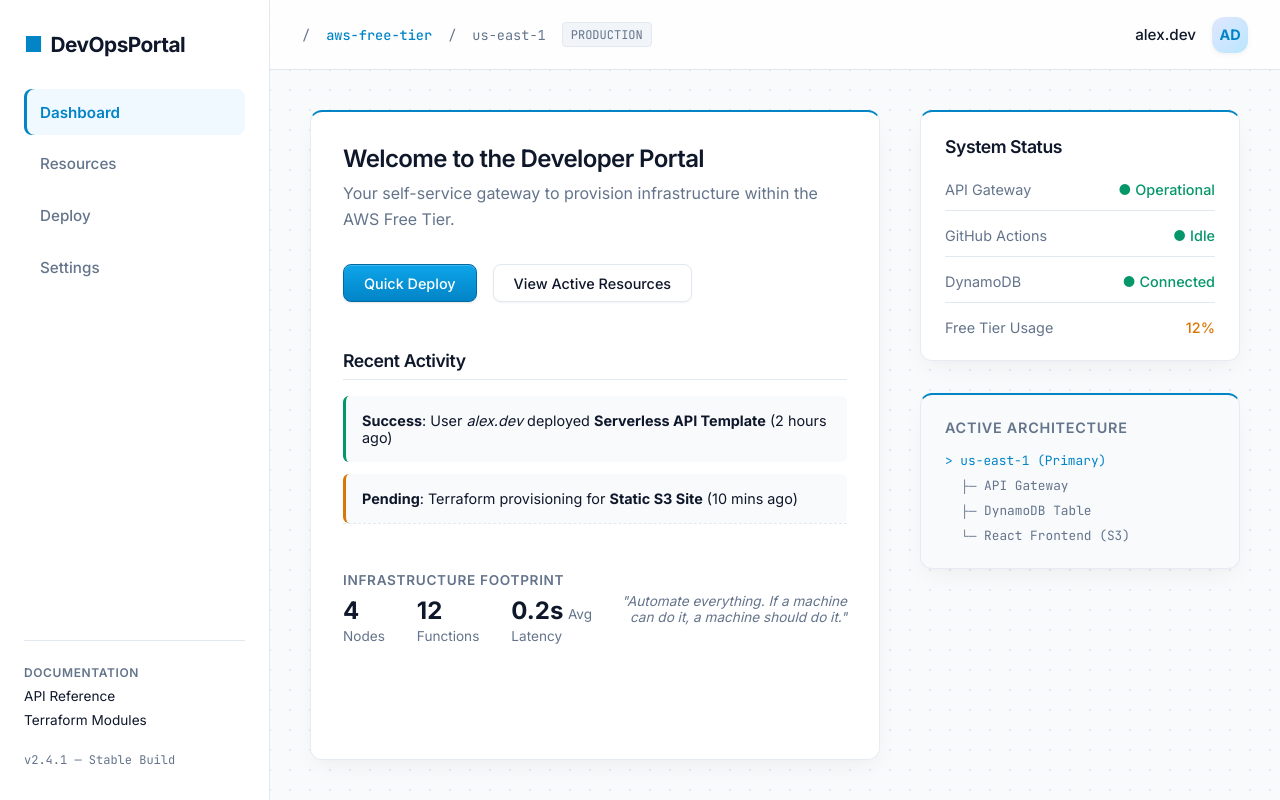
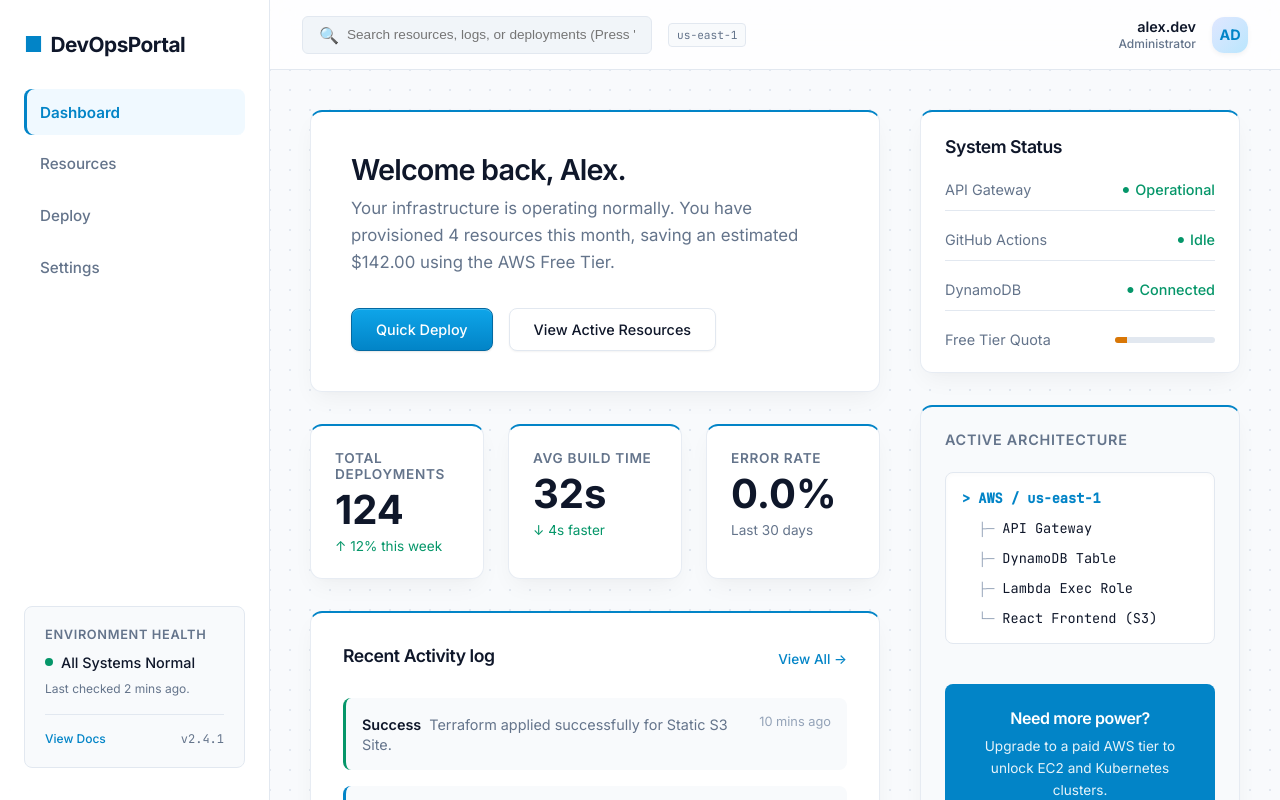
Before and after one commit to akhil96477/devops-portal, a React (Vite) app: page / in a window 1280 px wide. Built offline with nearby package versions, Linux system fonts and the light colour scheme.

Commit message:
Completely overhaul dashboard to fill empty space with dense data components

```diff
--- a/src/App.jsx
+++ b/src/App.jsx
@@ -32,13 +32,17 @@ function App() {
           </ul>
         </div>
 
-        {/* Sidebar Footer */}
-        <div style={{ marginTop: 'auto', borderTop: '1px solid var(--border-color)', paddingTop: '1.5rem', display: 'flex', flexDirection: 'column', gap: '0.5rem' }}>
-          <span style={{ fontSize: '0.75rem', fontWeight: '600', color: 'var(--text-muted)', textTransform: 'uppercase', letterSpacing: '0.05em' }}>Documentation</span>
-          <a href="#" style={{ fontSize: '0.85rem', color: 'var(--text-main)', textDecoration: 'none' }}>API Reference</a>
-          <a href="#" style={{ fontSize: '0.85rem', color: 'var(--text-main)', textDecoration: 'none' }}>Terraform Modules</a>
-          <div style={{ marginTop: '1rem', fontSize: '0.75rem', color: 'var(--text-muted)', fontFamily: 'JetBrains Mono, monospace' }}>
-            v2.4.1 — Stable Build
+        {/* Sidebar Footer - Heavy UI block */}
+        <div style={{ marginTop: 'auto', background: '#f8fafc', padding: '1.25rem', borderRadius: '8px', border: '1px solid var(--border-color)' }}>
+          <h4 style={{ fontSize: '0.8rem', textTransform: 'uppercase', color: 'var(--text-muted)', letterSpacing: '0.05em', marginBottom: '0.75rem' }}>Environment Health</h4>
+          <div style={{ display: 'flex', alignItems: 'center', gap: '0.5rem', marginBottom: '0.5rem' }}>
+            <div style={{ width: '8px', height: '8px', borderRadius: '50%', background: 'var(--success)' }}></div>
+            <span style={{ fontSize: '0.9rem', fontWeight: '500', color: 'var(--text-main)' }}>All Systems Normal</span>
+          </div>
+          <p style={{ fontSize: '0.75rem', color: 'var(--text-muted)' }}>Last checked 2 mins ago.</p>
+          <div style={{ marginTop: '1rem', paddingTop: '1rem', borderTop: '1px solid #e2e8f0', display: 'flex', justifyContent: 'space-between', fontSize: '0.75rem' }}>
+            <a href="#" style={{ color: 'var(--primary-color)', textDecoration: 'none', fontWeight: '500' }}>View Docs</a>
+            <span style={{ color: 'var(--text-muted)', fontFamily: 'JetBrains Mono, monospace' }}>v2.4.1</span>
           </div>
         </div>
       </aside>
@@ -46,17 +50,21 @@ function App() {
       {/* Main Content */}
       <main className="main-content">
         <header className="header" style={{ justifyContent: 'space-between' }}>
-          {/* Top Header Typographic Element */}
-          <div style={{ display: 'flex', alignItems: 'center', gap: '1rem', color: 'var(--text-muted)', fontSize: '0.85rem', fontFamily: 'JetBrains Mono, monospace' }}>
-            <span>/</span>
-            <span style={{ color: 'var(--primary-color)', fontWeight: '500' }}>aws-free-tier</span>
-            <span>/</span>
-            <span>us-east-1</span>
-            <span style={{ padding: '0.2rem 0.5rem', background: '#f1f5f9', borderRadius: '4px', border: '1px solid var(--border-color)', fontSize: '0.75rem' }}>PRODUCTION</span>
+
+          {/* Heavy Search Bar Element */}
+          <div style={{ display: 'flex', alignItems: 'center', gap: '1rem' }}>
+            <div style={{ display: 'flex', alignItems: 'center', gap: '0.5rem', background: '#f1f5f9', padding: '0.5rem 1rem', borderRadius: '6px', border: '1px solid var(--border-color)', width: '350px' }}>
+              <span style={{ color: '#94a3b8' }}>🔍</span>
+              <input type="text" placeholder="Search resources, logs, or deployments (Press '/')" style={{ border: 'none', background: 'transparent', outline: 'none', fontSize: '0.85rem', width: '100%', color: 'var(--text-main)' }} />
+            </div>
+            <span style={{ padding: '0.25rem 0.5rem', background: '#f8fafc', borderRadius: '4px', border: '1px solid var(--border-color)', fontSize: '0.7rem', color: 'var(--text-muted)', fontFamily: 'JetBrains Mono, monospace' }}>us-east-1</span>
           </div>
 
           <div className="user-profile">
-            <span>alex.dev</span>
+            <div style={{ textAlign: 'right', display: 'flex', flexDirection: 'column' }}>
+              <span style={{ fontSize: '0.9rem', fontWeight: '600', color: 'var(--text-main)', lineHeight: '1.2' }}>alex.dev</span>
+              <span style={{ fontSize: '0.75rem', color: 'var(--text-muted)' }}>Administrator</span>
+            </div>
             <div className="avatar">AD</div>
           </div>
         </header>
--- a/src/components/Dashboard.jsx
+++ b/src/components/Dashboard.jsx
@@ -2,78 +2,112 @@ import React from 'react';
 
 const Dashboard = () => {
   return (
-    <div className="content-area">
-      <div className="panel" style={{ padding: '2rem' }}>
-        <h2 style={{ fontSize: '1.5rem', marginBottom: '0.5rem' }}>Welcome to the Developer Portal</h2>
-        <p style={{ color: 'var(--text-muted)' }}>
-          Your self-service gateway to provision infrastructure within the AWS Free Tier.
+    <div className="content-area" style={{ height: 'calc(100vh - 70px)', paddingBottom: '2rem' }}>
+
+      {/* LEFT COLUMN - MAIN */}
+      <div style={{ display: 'flex', flexDirection: 'column', gap: '2rem', height: '100%' }}>
+
+        {/* Top Welcome Panel */}
+        <div className="panel" style={{ padding: '2.5rem' }}>
+          <h2 style={{ fontSize: '1.8rem', marginBottom: '0.5rem', letterSpacing: '-0.03em' }}>Welcome back, Alex.</h2>
+          <p style={{ color: 'var(--text-muted)', fontSize: '1.05rem', maxWidth: '600px' }}>
+            Your infrastructure is operating normally. You have provisioned 4 resources this month, saving an estimated $142.00 using the AWS Free Tier.
           </p>
           <div style={{ marginTop: '2rem', display: 'flex', gap: '1rem' }}>
-          <button className="btn primary">Quick Deploy</button>
-          <button className="btn">View Active Resources</button>
+            <button className="btn primary" style={{ padding: '0.75rem 1.5rem' }}>Quick Deploy</button>
+            <button className="btn" style={{ padding: '0.75rem 1.5rem' }}>View Active Resources</button>
+          </div>
         </div>
 
-        <div style={{ marginTop: '3rem' }}>
-          <h3 style={{ fontSize: '1.1rem', marginBottom: '1rem', borderBottom: '1px solid var(--border-color)', paddingBottom: '0.5rem' }}>Recent Activity</h3>
-          <div style={{ display: 'flex', flexDirection: 'column', gap: '0.75rem' }}>
-            <div style={{ padding: '1rem', background: '#f8fafc', borderRadius: '6px', borderLeft: '3px solid var(--success)', fontSize: '0.9rem' }}>
-              <strong style={{ color: 'var(--text-main)' }}>Success</strong>: User <i>alex.dev</i> deployed <b>Serverless API Template</b> (2 hours ago)
+        {/* Middle Stats Grid */}
+        <div style={{ display: 'grid', gridTemplateColumns: 'repeat(3, 1fr)', gap: '1.5rem' }}>
+          <div className="panel" style={{ padding: '1.5rem', display: 'flex', flexDirection: 'column', gap: '0.5rem' }}>
+            <span style={{ fontSize: '0.85rem', color: 'var(--text-muted)', textTransform: 'uppercase', letterSpacing: '0.05em', fontWeight: '600' }}>Total Deployments</span>
+            <span style={{ fontSize: '2.5rem', fontWeight: '700', color: 'var(--text-main)', lineHeight: '1' }}>124</span>
+            <span style={{ fontSize: '0.85rem', color: 'var(--success)', display: 'flex', alignItems: 'center', gap: '0.25rem' }}>↑ 12% this week</span>
           </div>
-            <div style={{ padding: '1rem', background: '#f8fafc', borderRadius: '6px', borderLeft: '3px solid var(--warning)', fontSize: '0.9rem' }}>
-              <strong style={{ color: 'var(--text-main)' }}>Pending</strong>: Terraform provisioning for <b>Static S3 Site</b> (10 mins ago)
+          <div className="panel" style={{ padding: '1.5rem', display: 'flex', flexDirection: 'column', gap: '0.5rem' }}>
+            <span style={{ fontSize: '0.85rem', color: 'var(--text-muted)', textTransform: 'uppercase', letterSpacing: '0.05em', fontWeight: '600' }}>Avg Build Time</span>
+            <span style={{ fontSize: '2.5rem', fontWeight: '700', color: 'var(--text-main)', lineHeight: '1' }}>32s</span>
+            <span style={{ fontSize: '0.85rem', color: 'var(--success)', display: 'flex', alignItems: 'center', gap: '0.25rem' }}>↓ 4s faster</span>
+          </div>
+          <div className="panel" style={{ padding: '1.5rem', display: 'flex', flexDirection: 'column', gap: '0.5rem' }}>
+            <span style={{ fontSize: '0.85rem', color: 'var(--text-muted)', textTransform: 'uppercase', letterSpacing: '0.05em', fontWeight: '600' }}>Error Rate</span>
+            <span style={{ fontSize: '2.5rem', fontWeight: '700', color: 'var(--text-main)', lineHeight: '1' }}>0.0%</span>
+            <span style={{ fontSize: '0.85rem', color: 'var(--text-muted)' }}>Last 30 days</span>
+          </div>
+        </div>
+
+        {/* Bottom Activity Panel (Stretches to fill) */}
+        <div className="panel" style={{ padding: '2rem', flex: 1, display: 'flex', flexDirection: 'column' }}>
+          <div style={{ display: 'flex', justifyContent: 'space-between', alignItems: 'center', marginBottom: '1.5rem' }}>
+            <h3 style={{ fontSize: '1.1rem' }}>Recent Activity log</h3>
+            <span style={{ fontSize: '0.85rem', color: 'var(--primary-color)', cursor: 'pointer', fontWeight: '500' }}>View All →</span>
+          </div>
+
+          <div style={{ display: 'flex', flexDirection: 'column', gap: '1rem', overflowY: 'auto' }}>
+            {[
+              { status: 'Success', color: 'var(--success)', msg: 'Terraform applied successfully for Static S3 Site.', time: '10 mins ago' },
+              { status: 'Info', color: 'var(--primary-color)', msg: 'User alex.dev triggered workflow manually.', time: '12 mins ago' },
+              { status: 'Pending', color: 'var(--warning)', msg: 'DynamoDB state locked for provisioning.', time: '12 mins ago' },
+              { status: 'Success', color: 'var(--success)', msg: 'Serverless API Gateway deployed to us-east-1.', time: '2 hours ago' },
+            ].map((log, i) => (
+              <div key={i} style={{ display: 'flex', gap: '1rem', padding: '1rem', background: '#f8fafc', borderRadius: '8px', borderLeft: `3px solid ${log.color}` }}>
+                <div style={{ flex: 1 }}>
+                  <span style={{ color: 'var(--text-main)', fontWeight: '600', marginRight: '0.5rem', fontSize: '0.9rem' }}>{log.status}</span>
+                  <span style={{ color: 'var(--text-muted)', fontSize: '0.9rem' }}>{log.msg}</span>
+                </div>
+                <div style={{ color: '#94a3b8', fontSize: '0.8rem', whiteSpace: 'nowrap' }}>{log.time}</div>
+              </div>
+            ))}
           </div>
         </div>
       </div>
 
-        {/* Typographic filler for the bottom of main panel */}
-        <div style={{ marginTop: 'auto', paddingTop: '3rem', borderTop: '1px dashed var(--border-color)', display: 'flex', justifyContent: 'space-between', alignItems: 'center' }}>
-          <div>
-            <h4 style={{ fontSize: '0.85rem', color: 'var(--text-muted)', textTransform: 'uppercase', letterSpacing: '0.05em' }}>Infrastructure Footprint</h4>
-            <div style={{ display: 'flex', gap: '2rem', marginTop: '0.5rem' }}>
-              <div><span style={{ fontSize: '1.5rem', fontWeight: '700', color: 'var(--text-main)' }}>4</span> <span style={{ fontSize: '0.85rem', color: 'var(--text-muted)' }}>Nodes</span></div>
-              <div><span style={{ fontSize: '1.5rem', fontWeight: '700', color: 'var(--text-main)' }}>12</span> <span style={{ fontSize: '0.85rem', color: 'var(--text-muted)' }}>Functions</span></div>
-              <div><span style={{ fontSize: '1.5rem', fontWeight: '700', color: 'var(--text-main)' }}>0.2s</span> <span style={{ fontSize: '0.85rem', color: 'var(--text-muted)' }}>Avg Latency</span></div>
+      {/* RIGHT COLUMN - SIDEBAR */}
+      <div style={{ display: 'flex', flexDirection: 'column', gap: '2rem', height: '100%' }}>
+
+        <div className="panel" style={{ padding: '1.5rem' }}>
+          <h3 style={{ fontSize: '1.1rem', marginBottom: '1.5rem' }}>System Status</h3>
+          <div style={{ display: 'flex', flexDirection: 'column', gap: '1.25rem', fontSize: '0.9rem' }}>
+            <div style={{ display: 'flex', justifyContent: 'space-between', alignItems: 'center', borderBottom: '1px solid var(--border-color)', paddingBottom: '0.75rem' }}>
+              <span style={{ color: 'var(--text-muted)' }}>API Gateway</span>
+              <span style={{ color: 'var(--success)', fontWeight: '500', display: 'flex', alignItems: 'center', gap: '0.35rem' }}><span style={{fontSize: '0.5rem'}}>●</span> Operational</span>
             </div>
+            <div style={{ display: 'flex', justifyContent: 'space-between', alignItems: 'center', borderBottom: '1px solid var(--border-color)', paddingBottom: '0.75rem' }}>
+              <span style={{ color: 'var(--text-muted)' }}>GitHub Actions</span>
+              <span style={{ color: 'var(--success)', fontWeight: '500', display: 'flex', alignItems: 'center', gap: '0.35rem' }}><span style={{fontSize: '0.5rem'}}>●</span> Idle</span>
             </div>
-          <div style={{ textAlign: 'right', fontStyle: 'italic', color: 'var(--text-muted)', fontSize: '0.85rem', maxWidth: '250px' }}>
-            "Automate everything. If a machine can do it, a machine should do it."
+            <div style={{ display: 'flex', justifyContent: 'space-between', alignItems: 'center', borderBottom: '1px solid var(--border-color)', paddingBottom: '0.75rem' }}>
+              <span style={{ color: 'var(--text-muted)' }}>DynamoDB</span>
+              <span style={{ color: 'var(--success)', fontWeight: '500', display: 'flex', alignItems: 'center', gap: '0.35rem' }}><span style={{fontSize: '0.5rem'}}>●</span> Connected</span>
+            </div>
+            <div style={{ display: 'flex', justifyContent: 'space-between', alignItems: 'center' }}>
+              <span style={{ color: 'var(--text-muted)' }}>Free Tier Quota</span>
+              <div style={{ width: '100px', height: '6px', background: '#e2e8f0', borderRadius: '3px', overflow: 'hidden' }}>
+                <div style={{ width: '12%', height: '100%', background: 'var(--warning)' }}></div>
+              </div>
             </div>
           </div>
         </div>
 
-      <div style={{ display: 'flex', flexDirection: 'column', gap: '2rem' }}>
-        <div className="panel" style={{ padding: '1.5rem' }}>
-          <h3 style={{ fontSize: '1.1rem', marginBottom: '1.5rem' }}>System Status</h3>
-          <div style={{ display: 'flex', flexDirection: 'column', gap: '1rem', fontSize: '0.9rem' }}>
-            <div style={{ display: 'flex', justifyContent: 'space-between', alignItems: 'center', borderBottom: '1px solid var(--border-color)', paddingBottom: '0.75rem' }}>
-              <span style={{ color: 'var(--text-muted)' }}>API Gateway</span>
-              <span style={{ color: 'var(--success)', fontWeight: '500' }}>● Operational</span>
+        <div className="panel" style={{ padding: '1.5rem', background: '#f8fafc', flex: 1 }}>
+          <h3 style={{ fontSize: '0.9rem', textTransform: 'uppercase', letterSpacing: '0.05em', color: 'var(--text-muted)', marginBottom: '1.5rem' }}>Active Architecture</h3>
+          <div style={{ fontFamily: 'JetBrains Mono, monospace', fontSize: '0.85rem', color: 'var(--text-main)', display: 'flex', flexDirection: 'column', gap: '0.75rem', background: '#ffffff', padding: '1rem', borderRadius: '8px', border: '1px solid var(--border-color)', boxShadow: 'inset 0 2px 4px rgba(0,0,0,0.02)' }}>
+            <div style={{ color: 'var(--primary-color)', fontWeight: '600' }}>&gt; AWS / us-east-1</div>
+            <div style={{ paddingLeft: '1rem', display: 'flex', gap: '0.5rem' }}><span style={{color: '#94a3b8'}}>├─</span> <span>API Gateway</span></div>
+            <div style={{ paddingLeft: '1rem', display: 'flex', gap: '0.5rem' }}><span style={{color: '#94a3b8'}}>├─</span> <span>DynamoDB Table</span></div>
+            <div style={{ paddingLeft: '1rem', display: 'flex', gap: '0.5rem' }}><span style={{color: '#94a3b8'}}>├─</span> <span>Lambda Exec Role</span></div>
+            <div style={{ paddingLeft: '1rem', display: 'flex', gap: '0.5rem' }}><span style={{color: '#94a3b8'}}>└─</span> <span>React Frontend (S3)</span></div>
           </div>
-            <div style={{ display: 'flex', justifyContent: 'space-between', alignItems: 'center', borderBottom: '1px solid var(--border-color)', paddingBottom: '0.75rem' }}>
-              <span style={{ color: 'var(--text-muted)' }}>GitHub Actions</span>
-              <span style={{ color: 'var(--success)', fontWeight: '500' }}>● Idle</span>
-            </div>
-            <div style={{ display: 'flex', justifyContent: 'space-between', alignItems: 'center', borderBottom: '1px solid var(--border-color)', paddingBottom: '0.75rem' }}>
-              <span style={{ color: 'var(--text-muted)' }}>DynamoDB</span>
-              <span style={{ color: 'var(--success)', fontWeight: '500' }}>● Connected</span>
-            </div>
-            <div style={{ display: 'flex', justifyContent: 'space-between', alignItems: 'center' }}>
-              <span style={{ color: 'var(--text-muted)' }}>Free Tier Usage</span>
-              <span style={{ color: 'var(--warning)', fontWeight: '500' }}>12%</span>
-            </div>
+
+          <div style={{ marginTop: '2.5rem', padding: '1.5rem', background: 'var(--primary-color)', borderRadius: '8px', color: 'white', textAlign: 'center' }}>
+            <h4 style={{ color: 'white', marginBottom: '0.5rem' }}>Need more power?</h4>
+            <p style={{ fontSize: '0.85rem', opacity: '0.9', marginBottom: '1rem' }}>Upgrade to a paid AWS tier to unlock EC2 and Kubernetes clusters.</p>
+            <button className="btn" style={{ width: '100%', color: 'var(--primary-color)' }}>View Plans</button>
           </div>
         </div>
 
-        {/* Typographic filler for the bottom right */}
-        <div className="panel" style={{ padding: '1.5rem', background: '#f8fafc' }}>
-          <h3 style={{ fontSize: '0.9rem', textTransform: 'uppercase', letterSpacing: '0.05em', color: 'var(--text-muted)', marginBottom: '1rem' }}>Active Architecture</h3>
-          <div style={{ fontFamily: 'JetBrains Mono, monospace', fontSize: '0.8rem', color: 'var(--primary-color)', display: 'flex', flexDirection: 'column', gap: '0.5rem' }}>
-            <div>&gt; us-east-1 (Primary)</div>
-            <div style={{ paddingLeft: '1rem', color: 'var(--text-muted)' }}>├─ API Gateway</div>
-            <div style={{ paddingLeft: '1rem', color: 'var(--text-muted)' }}>├─ DynamoDB Table</div>
-            <div style={{ paddingLeft: '1rem', color: 'var(--text-muted)' }}>└─ React Frontend (S3)</div>
-          </div>
-        </div>
       </div>
     </div>
   );
```
Lines whose indentation alone changed are shown as unchanged.
